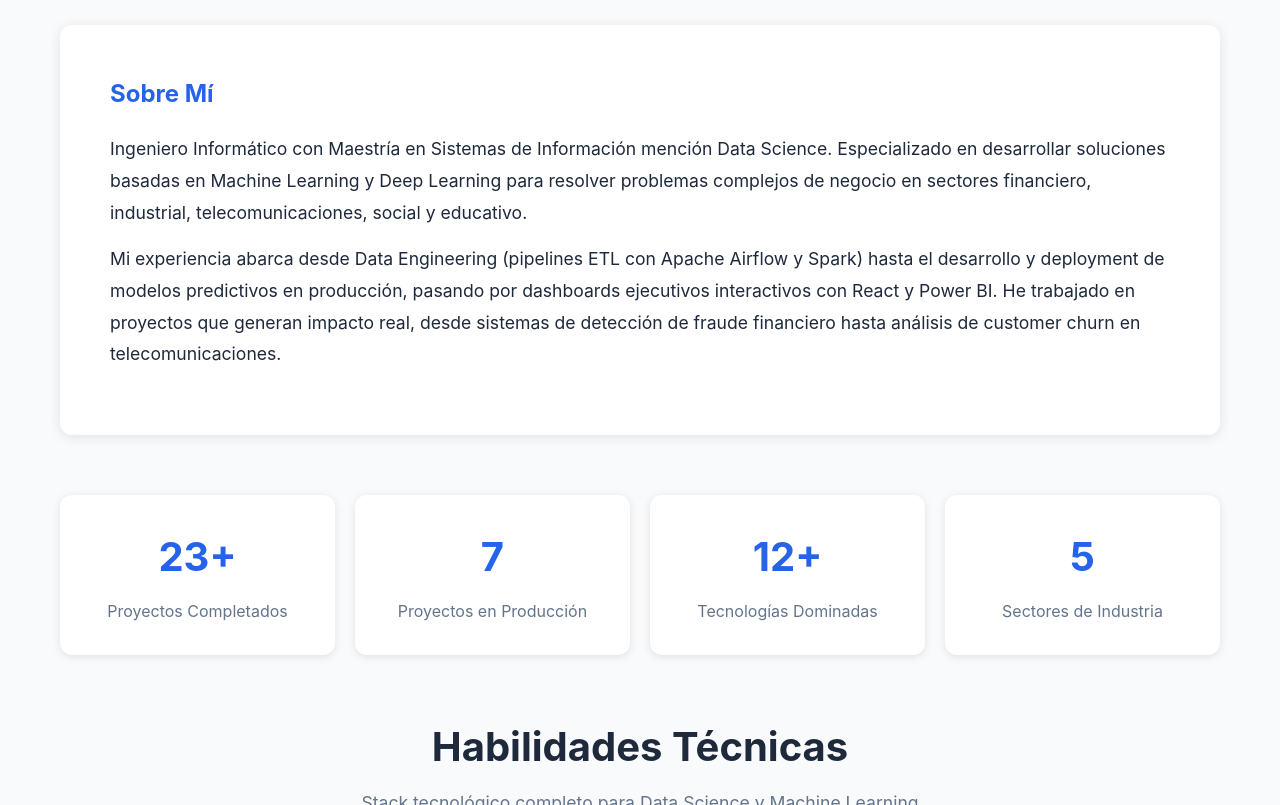
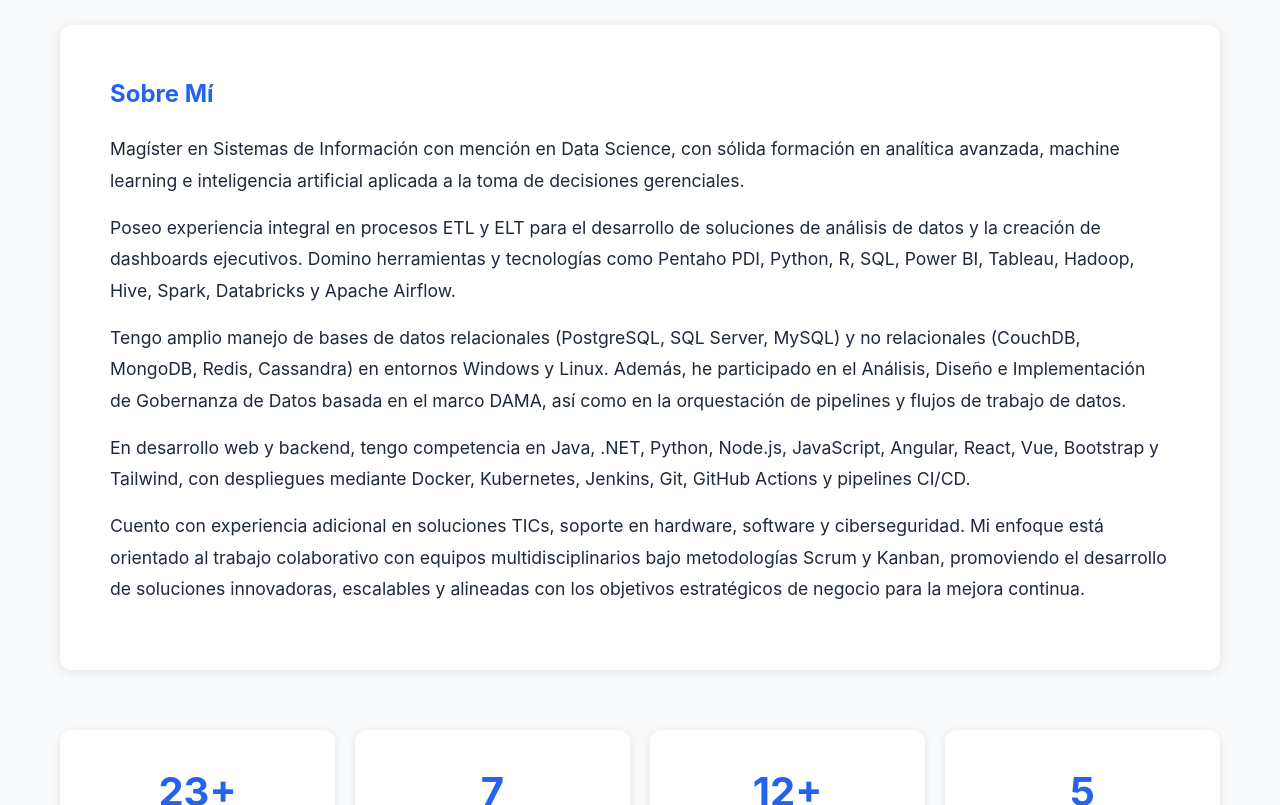
Before and after one commit to davallejo/davallejo.github.io, a website: page index.html in a window 1280 px wide. Shown: the part 480-1285 px from the top of the page. Drawn offline with Linux system fonts and the light colour scheme.

Commit message:
Update index.html

```diff
--- a/index.html
+++ b/index.html
@@ -377,10 +377,19 @@
         <div class="about-section">
             <h2>Sobre Mí</h2>
             <p>
-                Ingeniero Informático con Maestría en Sistemas de Información mención Data Science. Especializado en desarrollar soluciones basadas en Machine Learning y Deep Learning para resolver problemas complejos de negocio en sectores financiero, industrial, telecomunicaciones, social y educativo.
+                Magíster en Sistemas de Información con mención en Data Science, con sólida formación en analítica avanzada, machine learning e inteligencia artificial aplicada a la toma de decisiones gerenciales.
             </p>
             <p>
-                Mi experiencia abarca desde Data Engineering (pipelines ETL con Apache Airflow y Spark) hasta el desarrollo y deployment de modelos predictivos en producción, pasando por dashboards ejecutivos interactivos con React y Power BI. He trabajado en proyectos que generan impacto real, desde sistemas de detección de fraude financiero hasta análisis de customer churn en telecomunicaciones.
+                Poseo experiencia integral en procesos ETL y ELT para el desarrollo de soluciones de análisis de datos y la creación de dashboards ejecutivos. Domino herramientas y tecnologías como Pentaho PDI, Python, R, SQL, Power BI, Tableau, Hadoop, Hive, Spark, Databricks y Apache Airflow.
+            </p>
+            <p>
+                Tengo amplio manejo de bases de datos relacionales (PostgreSQL, SQL Server, MySQL) y no relacionales (CouchDB, MongoDB, Redis, Cassandra) en entornos Windows y Linux. Además, he participado en el Análisis, Diseño e Implementación de Gobernanza de Datos basada en el marco DAMA, así como en la orquestación de pipelines y flujos de trabajo de datos.
+            </p>
+            <p>
+                En desarrollo web y backend, tengo competencia en Java, .NET, Python, Node.js, JavaScript, Angular, React, Vue, Bootstrap y Tailwind, con despliegues mediante Docker, Kubernetes, Jenkins, Git, GitHub Actions y pipelines CI/CD.
+            </p>
+            <p>
+                Cuento con experiencia adicional en soluciones TICs, soporte en hardware, software y ciberseguridad. Mi enfoque está orientado al trabajo colaborativo con equipos multidisciplinarios bajo metodologías Scrum y Kanban, promoviendo el desarrollo de soluciones innovadoras, escalables y alineadas con los objetivos estratégicos de negocio para la mejora continua.
             </p>
         </div>
 
```
